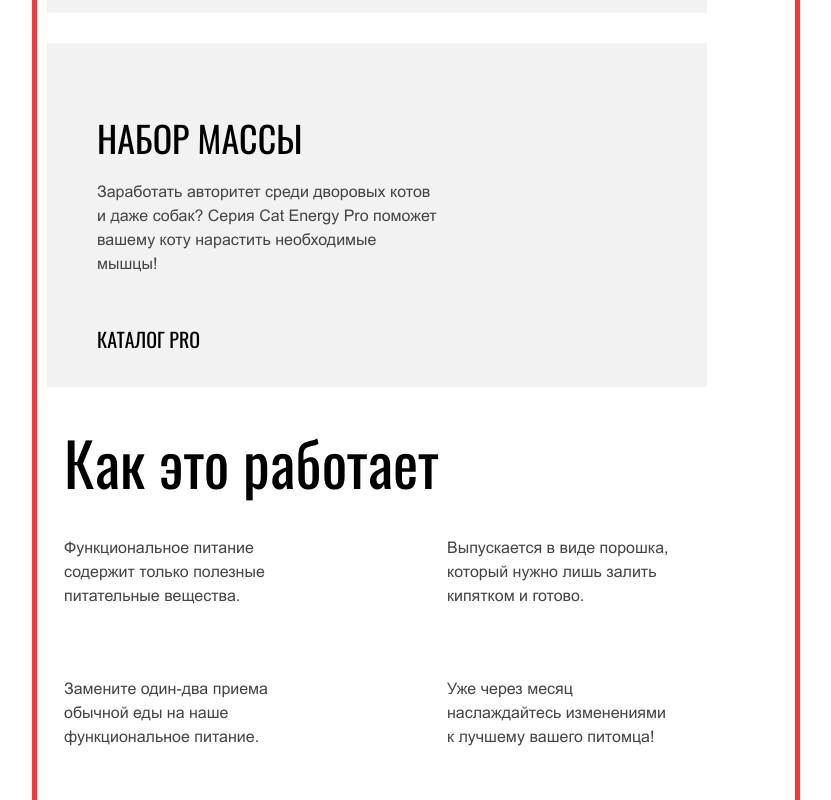
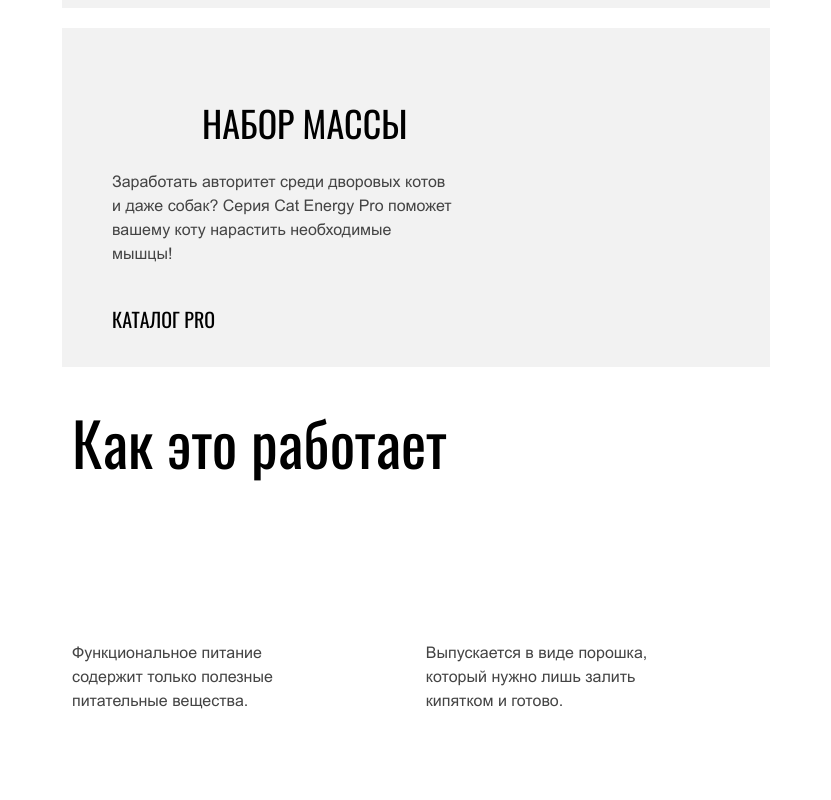
Before and after one commit to YanikaSpring/1855563-cat-energy-24, a website: page source/index.html in a window 1280 px wide. Shown: the part 1200-2000 px from the top of the page, without its empty margins (224-1055 px from the left). Drawn offline with nearby package versions, Linux system fonts and the light colour scheme; files that its build step writes are made by us from their sources.

Commit message:
исправила отступы

```diff
--- a/source/index.html
+++ b/source/index.html
@@ -58,16 +58,16 @@
         <h2 class="program-information__title">Как это работает</h2>
         <ul class="program-information__list">
           <li class="program-information__item">
-            <p class="program-information__description">Функциональное питание содержит только полезные питательные вещества.</p>
+            <p class="program-information__description">Функциональное питание<br> содержит только полезные<br> питательные вещества.</p>
           </li>
           <li class="program-information__item">
-            <p class="program-information__description">Выпускается в виде порошка, который нужно лишь залить кипятком и готово.</p>
+            <p class="program-information__description">Выпускается в виде порошка,<br> который нужно лишь залить<br> кипятком и готово.</p>
           </li>
           <li class="program-information__item">
-            <p class="program-information__description">Замените один-два приема обычной еды на наше функциональное питание.</p>
+            <p class="program-information__description">Замените один-два приема<br> обычной еды на наше<br> функциональное питание.</p>
           </li>
           <li class="program-information__item">
-            <p class="program-information__description">Уже через месяц наслаждайтесь изменениями к лучшему вашего питомца!</p>
+            <p class="program-information__description">Уже через месяц наслаждайтесь<br> изменениями к лучшему<br> вашего питомца!</p>
           </li>
         </ul>
       </div>
--- a/source/sass/components/add-product.scss
+++ b/source/sass/components/add-product.scss
@@ -4,6 +4,10 @@
 .add-product {
   padding: 0 20px;
   margin: 0 0 69px 0;
+
+  @media (min-width: $tablet-width) {
+    padding: 0;
+  }
 }
 
 .add-product__present-wrapper {
--- a/source/sass/components/catalog.scss
+++ b/source/sass/components/catalog.scss
@@ -27,6 +27,8 @@
     display: flex;
     flex-direction: row;
     flex-wrap: wrap;
+    margin: 0;
+    padding: 0;
   }
 }
 
@@ -54,8 +56,10 @@
 
   @media (min-width: $tablet-width) {
     background-color: $Concrete;
-    margin: 0 60px 60px 0;
-    padding: 0 37px 39px 37px;
+    margin-bottom: 60px;
+    padding: 0 0 39px 0;
+    width: 324px;
+    margin-right: 80px;
   }
 
   @media (min-width: $desktop-width) {
@@ -64,16 +68,29 @@
   }
 }
 
+.catalog__item:nth-child(odd) {
+  @media (min-width: $tablet-width) {
+    margin-right: 60px;
+  }
+}
+
 .catalog__item:last-child {
   @media (min-width: $tablet-width) {
     background-color: $white;
     border: 2px solid $Concrete;
     padding: 161px 37px 38px 37px;
+    width: 245px;
   }
 
   @media (min-width: $desktop-width) {
     width: 245px;
     padding: 161px 0 40px 0;
+  }
+}
+
+.catalog__item:nth-child(4n) {
+  @media (min-width: $desktop-width) {
+    margin-right: 0;
   }
 }
 
--- a/source/sass/components/header.scss
+++ b/source/sass/components/header.scss
@@ -4,7 +4,6 @@
 .header {
   background-image: url("../img/cat-green-mobile.jpg");
   background-repeat: no-repeat;
-  // background-color: $Apple;
   width: 320px;
   display: flex;
   flex-direction: column;
@@ -18,7 +17,6 @@
     display: flex;
     flex-direction: column;
     margin: 0;
-    width: 768px;
   }
 
   @media (min-width: $desktop-width) {
--- a/source/sass/components/nutrition-program.scss
+++ b/source/sass/components/nutrition-program.scss
@@ -4,7 +4,7 @@
 .nutrition-program {
   display: flex;
   flex-direction: column;
-  margin: 0 0 20px 0;
+  margin: 0 20px 20px 20px;
 
   @media (min-width: $tablet-width) {
     display: flex;
@@ -14,7 +14,8 @@
 
   @media (min-width: $desktop-width) {
     display: flex;
-    margin: 0 110px 30px 15px;
+    margin: 0 0 71px 0;
+    padding: 0;
   }
 }
 
@@ -35,35 +36,34 @@
   @media (min-width: $desktop-width) {
     display: flex;
     flex-direction: row;
+    margin: 0;
   }
 }
 
 .nutrition-program__item {
   background-color: $Concrete;
-  max-width: 280px;
   padding: 30px 33px 18px 20px;
 
   @media (min-width: $tablet-width) {
-    max-width: 660px;
-    padding: 77px 0 33px 50px;
+    padding: 77px 316px 33px 50px;
     box-sizing: border-box;
-  }
-
-  @media (min-width: $desktop-width) {
-    width: 570px;
-    padding: 77px 0 55px 0;
   }
 }
 
-.nutrition-program__item:not(:last-child) {
-  margin: 0 0 20px 0;
-
-  @media (min-width: $tablet-width) {
-    margin: 0 0 30px 0;
-  }
+.nutrition-program__item:first-child {
+  margin-bottom: 20px;
 
   @media (min-width: $desktop-width) {
+    padding: 77px 51px 55px 52px;
     margin: 0 80px 0 0;
+    width: 570px;
+  }
+}
+
+.nutrition-program__item:last-child {
+  @media (min-width: $desktop-width) {
+    padding: 77px 61px 55px 52px;
+    width: 570px;
   }
 }
 
@@ -75,18 +75,15 @@
   line-height: 37px;
   color: $black;
   text-transform: uppercase;
-  margin: 0;
-  width: 227px;
+  margin: 0 0 29px 90px;
 
   @media (min-width: $tablet-width) {
-    max-width: 340px;
-    margin: 0 0 24px 0;
     font-size: 36px;
     line-height: 36px;
   }
 
   @media (min-width: $desktop-width) {
-    margin: 0 0 74px 215px;
+    margin: 0 0 73px 214px;
   }
 }
 
@@ -97,23 +94,19 @@
   font-size: 14px;
   line-height: 18px;
   color: $Tundora;
-  margin: 0;
+  margin: 0 0 38px 0;
   display: flex;
 
   @media (min-width: $tablet-width) {
     padding: 0;
-    margin: 0 0 48px 0;
-    width: 340px;
     font-size: 16px;
     line-height: 24px;
     box-sizing: border-box;
   }
 
   @media (min-width: $desktop-width) {
-    margin: 0 0 28px 52px;
-    display: block;
     text-align: start;
-    width: 467px;
+    margin: 0 0 23px 0;
   }
 }
 
@@ -133,6 +126,6 @@
   }
 
   @media (min-width: $desktop-width) {
-    margin: 0 0 0 52px;
+    margin: 0;
   }
 }
--- a/source/sass/components/page-main.scss
+++ b/source/sass/components/page-main.scss
@@ -4,10 +4,11 @@
 
   @media (min-width: $tablet-width) {
     grid-column: 1 / -1;
-    margin: 0 15px;
+    margin: 0 30px;
   }
 
   @media (min-width: $desktop-width) {
-    grid-column: 2 / 9;
+    grid-column: 1 / -1;
+    margin: 0 110px;
   }
 }
--- a/source/sass/components/present.scss
+++ b/source/sass/components/present.scss
@@ -16,7 +16,7 @@
   @media (min-width: $tablet-width) {
     background-image: url("../img/gift-tablet.png");
     width: 708px;
-    margin: 0 0 76px 25px;
+    margin: 69px 0 76px 0;
     height: 200px;
   }
 
--- a/source/sass/components/program-information.scss
+++ b/source/sass/components/program-information.scss
@@ -2,7 +2,7 @@
 @import "../fonts.scss";
 
 .program-information {
-  margin: 0 0 25px 7px;
+  margin: 0 0 25px 0;
 }
 
 .program-information__title {
@@ -45,21 +45,21 @@
 }
 
 .program-information__item {
-  width: 256px;
-
   @media (min-width: $tablet-width) {
-    width: 230px;
-    margin: 0 153px 37px 0;
+    padding: 141px 0 57px 0;
   }
 
   @media (min-width: $desktop-width) {
     padding: 141px 0 57px 0;
     margin: 0;
-    width: 245px;
   }
 }
 
 .program-information__item:first-child {
+  @media (min-width: $tablet-width) {
+    margin-right: 153px;
+  }
+
   @media (min-width: $desktop-width) {
     margin-right: 80px;
   }
@@ -72,6 +72,10 @@
 }
 
 .program-information__item:nth-child(3) {
+  @media (min-width: $tablet-width) {
+    margin-right: 153px;
+  }
+
   @media (min-width: $desktop-width) {
     margin-right: 80px;
   }
@@ -88,5 +92,6 @@
   @media (min-width: $tablet-width) {
     font-size: 16px;
     line-height: 24px;
+    margin: 0;
   }
 }
--- a/source/sass/page.scss
+++ b/source/sass/page.scss
@@ -7,13 +7,11 @@
   padding: 0;
   display: grid;
   grid-template-columns: 1fr 140px 140px 1fr;
-  outline: 5px solid rgba(255, 0, 0, 0.8);
-  outline-offset: -5px;
   width: 320px;
 
   @media (min-width: $tablet-width) {
     display: grid;
-    grid-template-columns: 1fr 132px 132px 132px 132px 1fr;
+    grid-template-columns: 1fr 132px 132px 132px 1fr;
     column-gap: 60px;
     width: 768px;
   }
```
